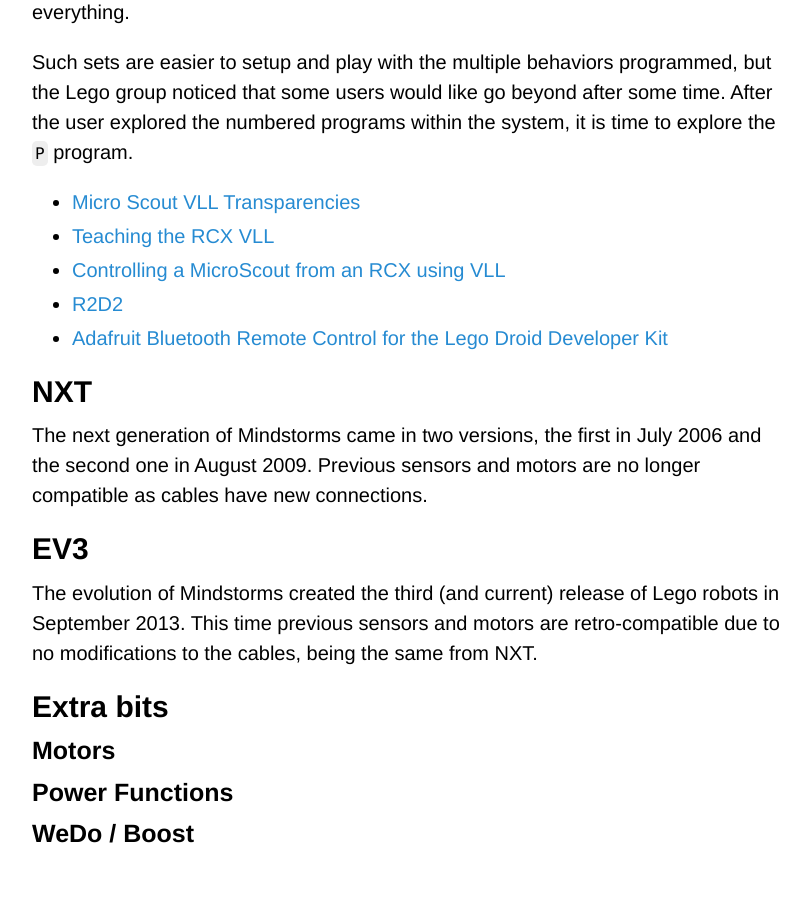
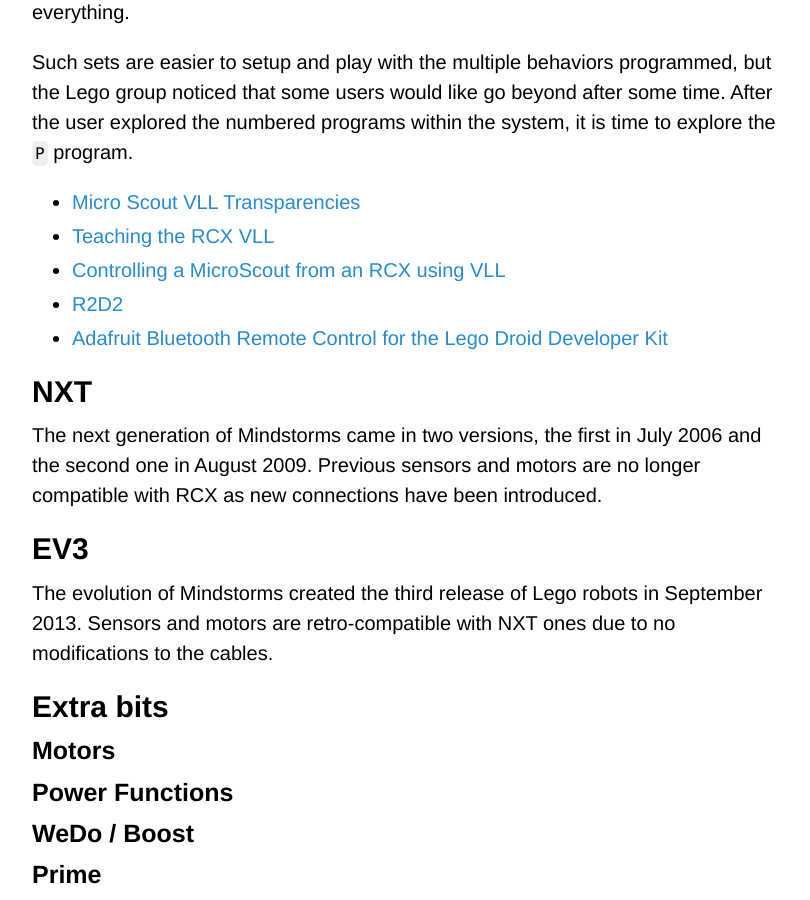
Before and after one commit to Maumagnaguagno/maumagnaguagno.github.io, a Jekyll site: the page built from mindstorms.md, in a window 1280 px wide and 900 px high, scrolled down 1589 px. Shown: the whole window, without its empty margins (228-1038 px from the left). Built offline with Jekyll 4.4.1, drawn with Linux system fonts in a browser that asks for light colours; our own code applies the rules of GitHub Pages for plain Markdown files; before the commit the page ends 2448 px from its top, so only the background shows below that.

Commit message:
Improve NXT and EV3 cable change description in Mindstorms

```diff
--- a/mindstorms.md
+++ b/mindstorms.md
@@ -53,11 +53,11 @@ After the user explored the numbered programs within the system, it is time to e
 
 ## NXT
 The next generation of Mindstorms came in two versions, the first in July 2006 and the second one in August 2009.
-Previous sensors and motors are no longer compatible as cables have new connections.
+Previous sensors and motors are no longer compatible with RCX as new connections have been introduced.
 
 ## EV3
-The evolution of Mindstorms created the third (and current) release of Lego robots in September 2013.
-This time previous sensors and motors are retro-compatible due to no modifications to the cables, being the same from NXT.
+The evolution of Mindstorms created the third release of Lego robots in September 2013.
+Sensors and motors are retro-compatible with NXT ones due to no modifications to the cables.
 
 ## Extra bits
 
@@ -66,3 +66,5 @@ This time previous sensors and motors are retro-compatible due to no modificatio
 ### Power Functions
 
 ### WeDo / Boost
+
+### Prime
```
